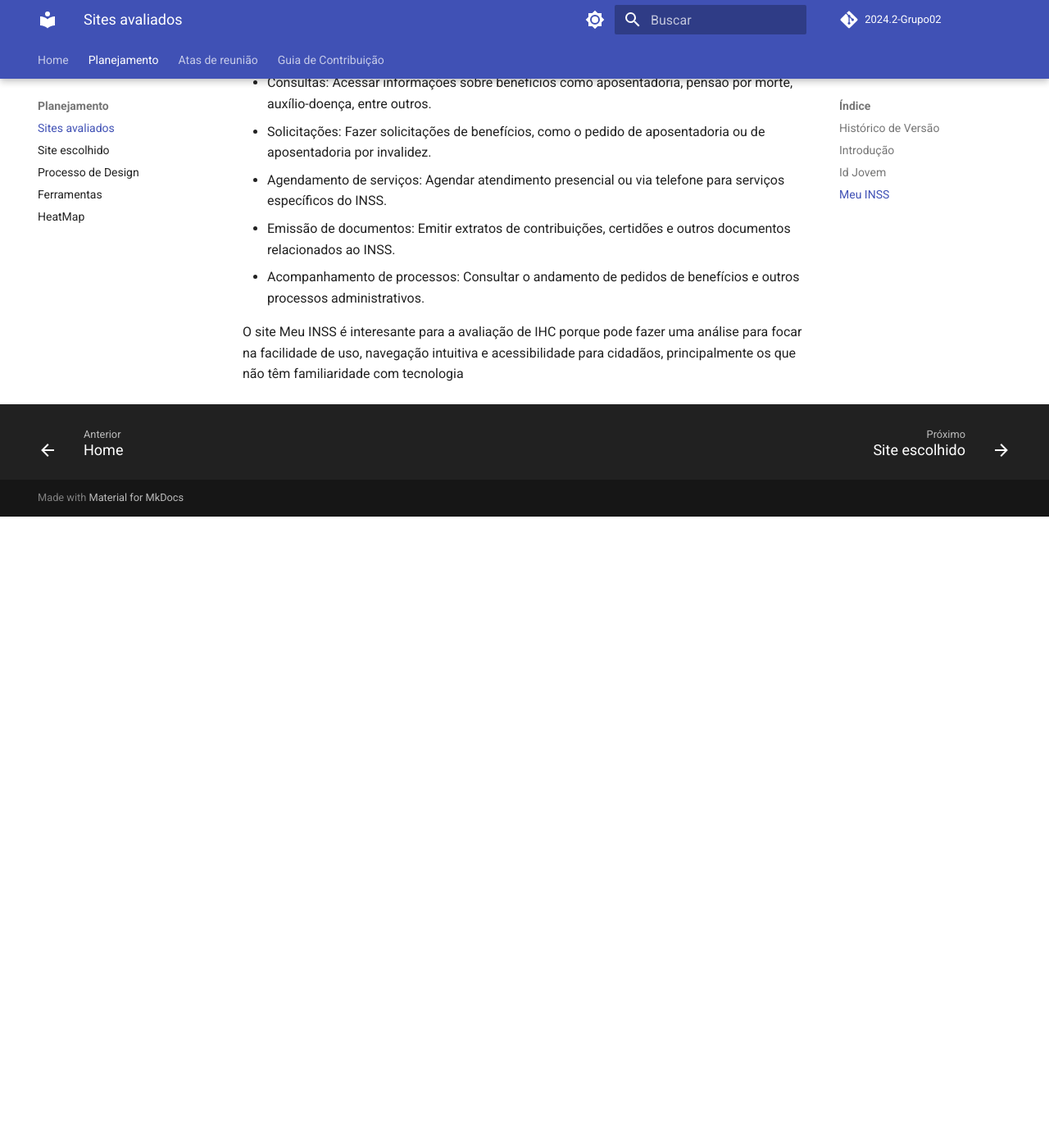
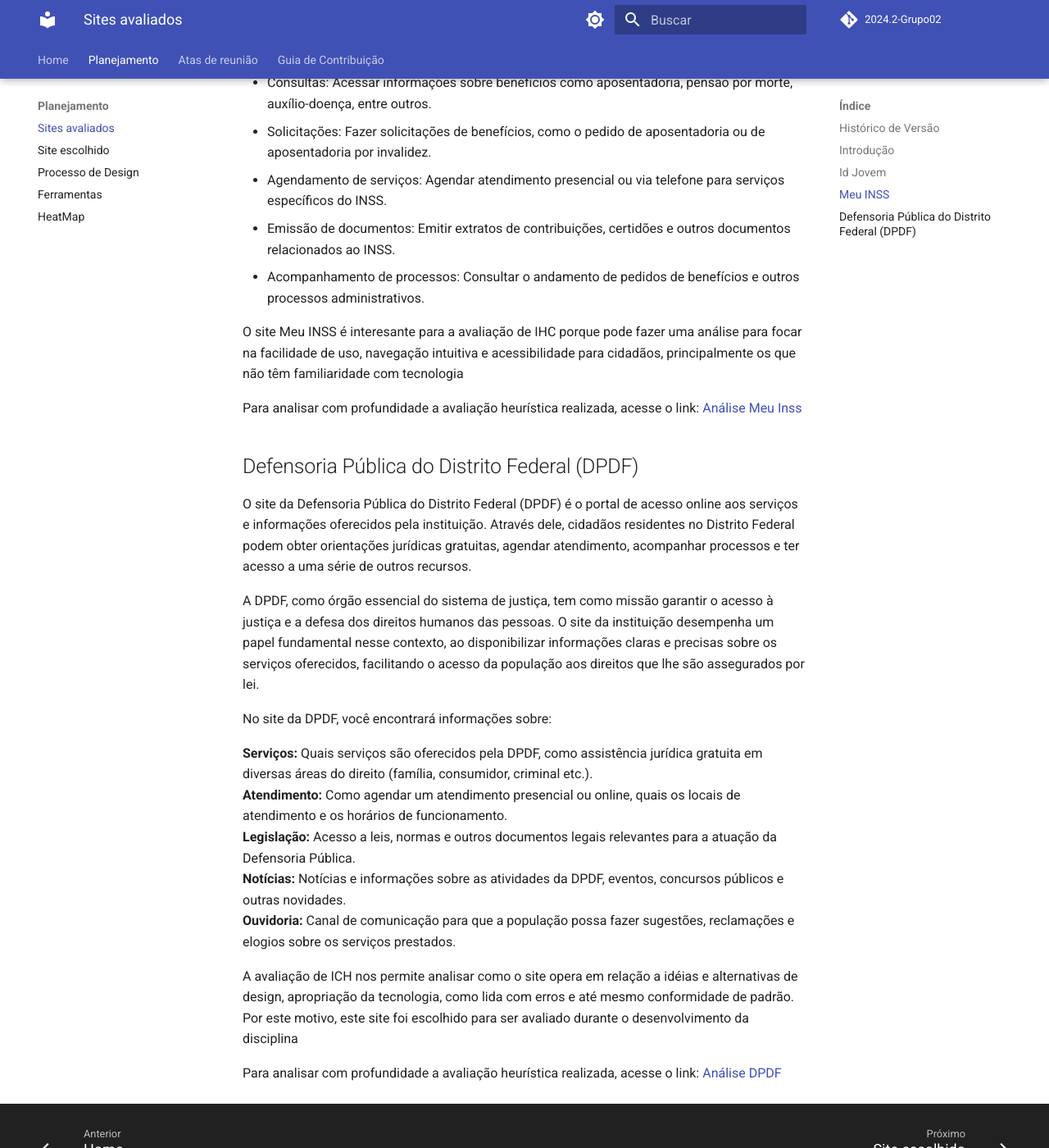
Before and after one commit to Interacao-Humano-Computador/2024.2-Grupo02, an MkDocs documentation site: the page built from docs/Planejamento/sites_avaliados.md, in a window 1280 px wide and 1400 px high, scrolled down 1226 px. Shown: the whole window at 82% size. Built offline with MkDocs 1.6.1 and Material for MkDocs 9.7.7, drawn with Linux system fonts in a browser that asks for light colours; comment, search, counter and statistics services are not loaded; before the commit the page ends 1856 px from its top, so only the background shows below that.

Commit message:
adicionando heuristica da DPDF

```diff
--- a/docs/Planejamento/sites_avaliados.md
+++ b/docs/Planejamento/sites_avaliados.md
@@ -1,9 +1,9 @@
 # Sites Avaliados
 
 ## Histórico de Versão
-|    Data    | Data Prevista de Revisão | Versão |          Descrição           |                   Autor                    |                Revisor                 |
-| :--------: | :----------------------: | :----: | :--------------------------: | :----------------------------------------: | :------------------------------------: |
-| 06/11/2024 |        07/11/2024        |  1.0   |     Criação do Documento     |   [Lucas Sales](https://github.com/Lux-Sales)    |  |
+|    Data    | Data Prevista de Revisão | Versão |      Descrição       |                    Autor                    | Revisor |
+| :--------: | :----------------------: | :----: | :------------------: | :-----------------------------------------: | :-----: |
+| 06/11/2024 |        07/11/2024        |  1.0   | Criação do Documento | [Lucas Sales](https://github.com/Lux-Sales) |         |
 
 ## Introdução
 
@@ -42,3 +42,24 @@
 - Acompanhamento de processos: Consultar o andamento de pedidos de benefícios e outros processos administrativos.
 
 O site Meu INSS é interesante para a avaliação de IHC porque pode fazer uma análise para focar na facilidade de uso, navegação intuitiva e acessibilidade para cidadãos, principalmente os que não têm familiaridade com tecnologia
+
+Para analisar com profundidade a avaliação heurística realizada, acesse o link: <a href="../../assets/sitesAvaliados/MeuINSS.pdf" target="_blank">Análise Meu Inss</a>
+
+
+## Defensoria Pública do Distrito Federal (DPDF)
+
+O site da Defensoria Pública do Distrito Federal (DPDF) é o portal de acesso online aos serviços e informações oferecidos pela instituição. Através dele, cidadãos residentes no Distrito Federal podem obter orientações jurídicas gratuitas, agendar atendimento, acompanhar processos e ter acesso a uma série de outros recursos.
+
+A DPDF, como órgão essencial do sistema de justiça, tem como missão garantir o acesso à justiça e a defesa dos direitos humanos das pessoas. O site da instituição desempenha um papel fundamental nesse contexto, ao disponibilizar informações claras e precisas sobre os serviços oferecidos, facilitando o acesso da população aos direitos que lhe são assegurados por lei.
+
+No site da DPDF, você encontrará informações sobre:
+
+**Serviços:** Quais serviços são oferecidos pela DPDF, como assistência jurídica gratuita em diversas áreas do direito (família, consumidor, criminal etc.).<br/>
+**Atendimento:** Como agendar um atendimento presencial ou online, quais os locais de atendimento e os horários de funcionamento.<br/>
+**Legislação:** Acesso a leis, normas e outros documentos legais relevantes para a atuação da Defensoria Pública.<br/>
+**Notícias:** Notícias e informações sobre as atividades da DPDF, eventos, concursos públicos e outras novidades.<br/>
+**Ouvidoria:** Canal de comunicação para que a população possa fazer sugestões, reclamações e elogios sobre os serviços prestados.<br/>
+
+A avaliação de ICH nos permite analisar como o site opera em relação a idéias e alternativas de design, apropriação da tecnologia, como lida com erros e até mesmo conformidade de padrão. Por este motivo, este site foi escolhido para ser avaliado durante o desenvolvimento da disciplina
+
+Para analisar com profundidade a avaliação heurística realizada, acesse o link: <a href="../../assets/sitesAvaliados/DPDF.pdf" target="_blank">Análise DPDF</a>
```
